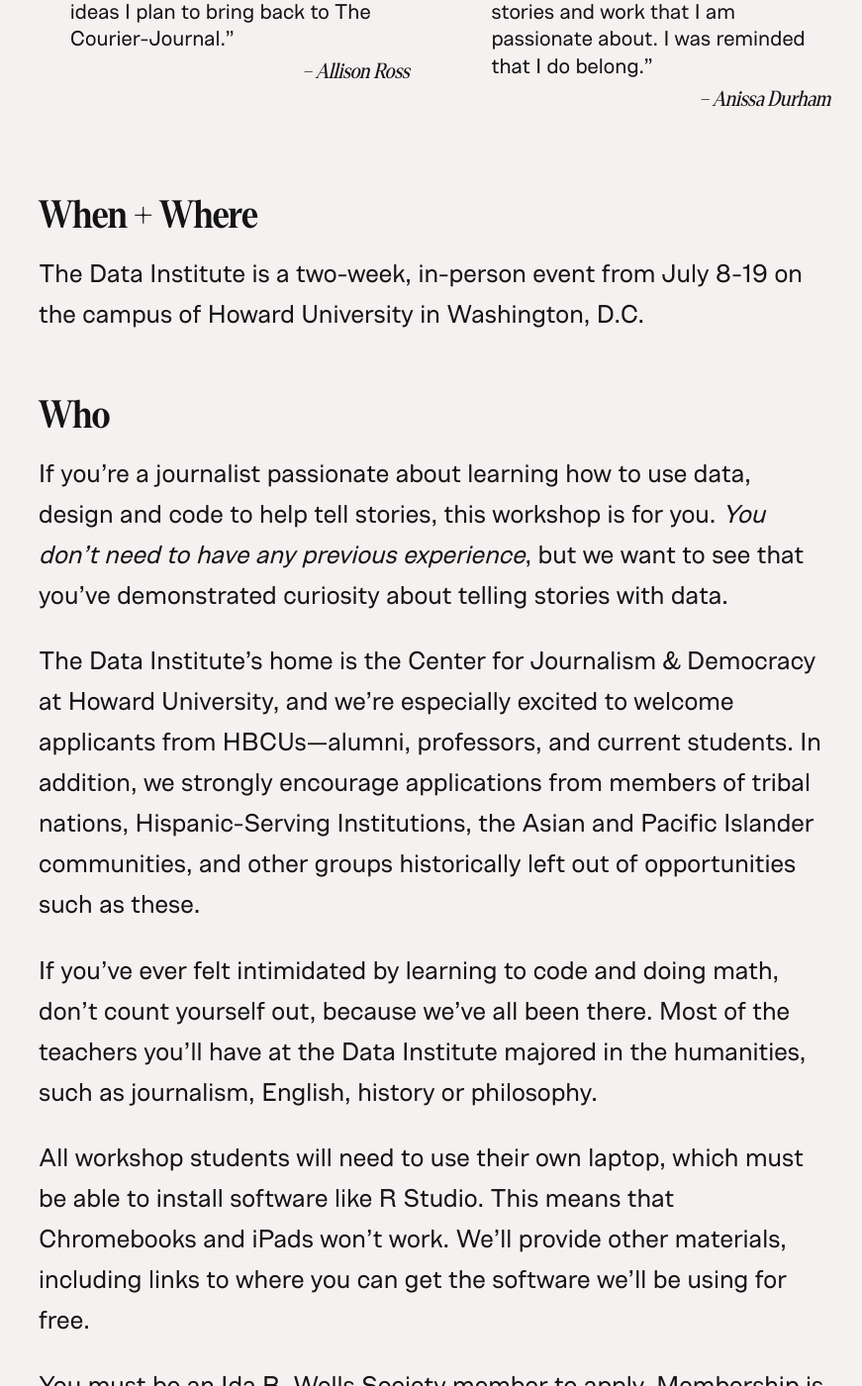
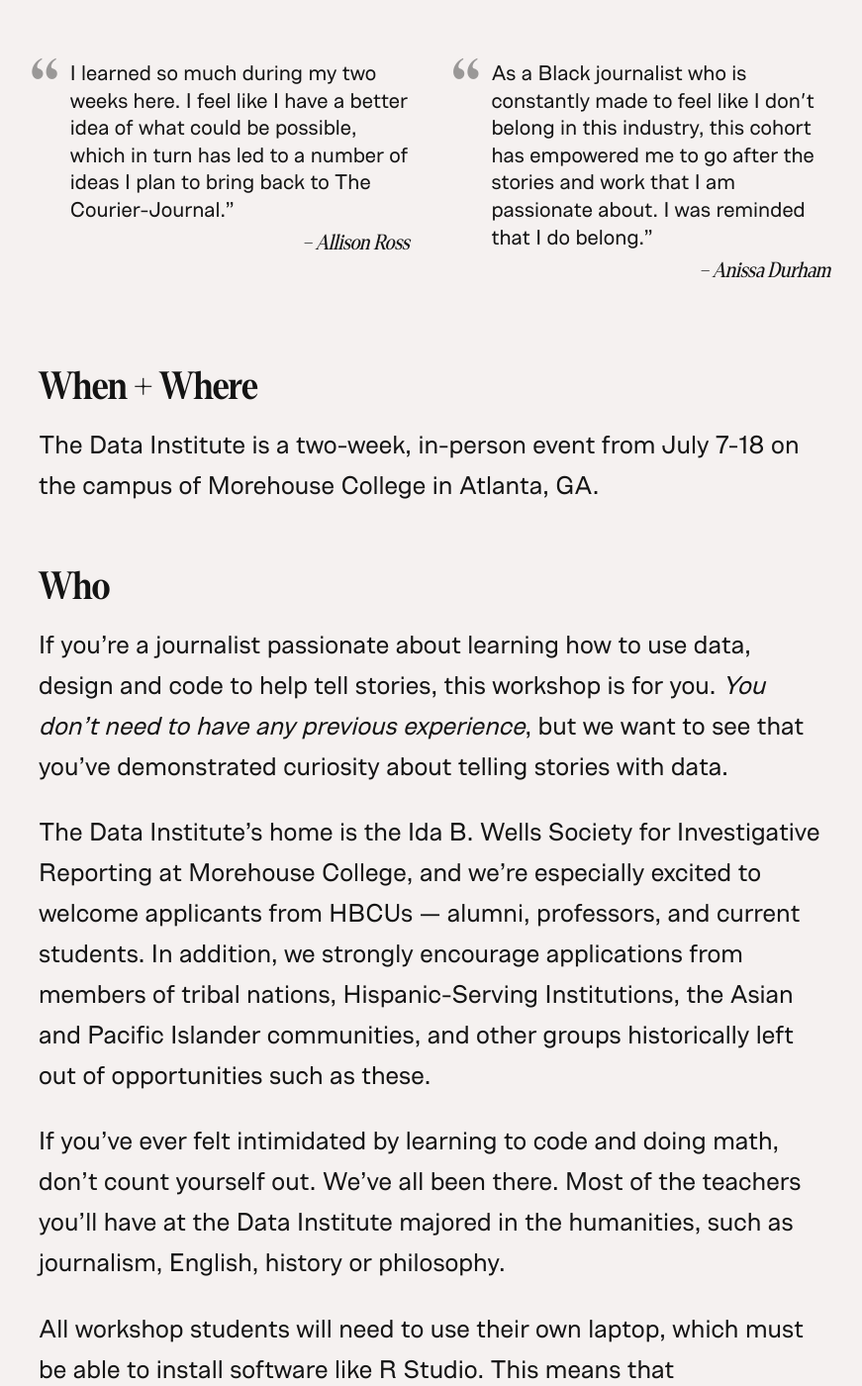
Before and after one commit to OpenNews/datainstitute-website, a Jekyll site: the page built from homepage.md, in a window 1280 px wide and 1400 px high, scrolled down 3649 px. Shown: the whole window at 99% size, without its empty margins (201-1072 px from the left). Built offline with Jekyll 4.4.1, drawn with Linux system fonts in a browser that asks for light colours; some of the changed text lies outside the part shown.

Commit message:
2025 updates

```diff
--- a/_layouts/layout.html
+++ b/_layouts/layout.html
@@ -45,8 +45,8 @@
                     <li><a href="/#who">Who</a></li>
                     <li><a href="/#free">It's Free</a></li>
                     <li><a href="/#faq">FAQ</a></li>
-                    <li><a href="/2024/">Class of 2024</a></li>
-                    <!--<li><a href="/apply">Apply now</a></li>-->
+                    <!-- <li><a href="/2024/">Class of 2024</a></li> -->
+                    <li><a href="/apply">Apply now</a></li>
                     {% else %}
                     <li><a href="/">&larr;&nbsp;Home</a></li>
                     {% endif %}
--- a/homepage.md
+++ b/homepage.md
@@ -1,16 +1,16 @@
 ---
 section: homepage
 permalink: /
-title: The Data Institute 2024
+title: The Data Institute 2025
 ---
 
 <div class="page-intro">
-     <p class="big-type">This free, intensive workshop teaches journalists how&nbsp;to&nbsp;use data, design and code. This year&rsquo;s Data Institute will be in person from July 8-19. <a href="/2024/">Meet the class of 2024</a>!</p>
+     <p class="big-type">This free, intensive workshop teaches journalists how&nbsp;to&nbsp;use data, design and code. This year&rsquo;s Data Institute will be in person from July 7-18. Applications open April 11!<a href="/2025/">Meet the class of 2025</a>!</p>
 
       <div class="sub-nav">
-        <!--<p><span>Applications are now closed. Congratulations to the <a href="/2024/">class of 2024</a>!</span></p>-->
-        <!--<p>The application deadline is April 25.
-        <span><a href="/apply/" class="button">Apply now! &rarr;</a></span></p>-->
+        <!--<p><span>Applications are now closed. Congratulations to the <a href="/2025/">class of 2025</a>!</span></p>-->
+        <p>The application deadline is April 25.
+         <span><a href="/apply/" class="button">Apply now! &rarr;</a></span></p>
         <p>Questions? Check our <a href="#faq">FAQ</a> or email <a href="mailto:team@cjddatainstitute.org">team@cjddatainstitute.org</a>.</p>
     </div>
 </div>
@@ -82,7 +82,7 @@ Meet the [class of 2023](/2023/#class), <a href="https://projects.propublica.org
 
 ## When + Where
 
-The Data Institute is a two-week, in-person event from July 8-19 on the campus of Howard University in Washington, D.C.
+The Data Institute is a two-week, in-person event from July 7-18 on the campus of Morehouse College in Atlanta, GA.
 
 
 <span id="who"></span>
@@ -91,9 +91,9 @@ The Data Institute is a two-week, in-person event from July 8-19 on the campus o
 
 If you’re a journalist passionate about learning how to use data, design and code to help tell stories, this workshop is for you. _You don’t need to have any previous experience_, but we want to see that you’ve demonstrated curiosity about telling stories with data.
 
-The Data Institute’s home is the Center for Journalism & Democracy at Howard University, and we’re especially excited to welcome applicants from HBCUs—alumni, professors, and current students. In addition, we strongly encourage applications from members of tribal nations, Hispanic-Serving Institutions, the Asian and Pacific Islander communities, and other groups historically left out of opportunities such as these.
+The Data Institute’s home is the Ida B. Wells Society for Investigative Reporting at Morehouse College, and we’re especially excited to welcome applicants from HBCUs — alumni, professors, and current students. In addition, we strongly encourage applications from members of tribal nations, Hispanic-Serving Institutions, the Asian and Pacific Islander communities, and other groups historically left out of opportunities such as these.
 
-If you’ve ever felt intimidated by learning to code and doing math, don’t count yourself out, because we’ve all been there. Most of the teachers you’ll have at the Data Institute majored in the humanities, such as journalism, English, history or philosophy.
+If you’ve ever felt intimidated by learning to code and doing math, don’t count yourself out. We’ve all been there. Most of the teachers you’ll have at the Data Institute majored in the humanities, such as journalism, English, history or philosophy.
 
 All workshop students will need to use their own laptop, which must be able to install software like R Studio. This means that Chromebooks and iPads won’t work. We’ll provide other materials, including links to where you can get the software we’ll be using for free.
 
@@ -111,7 +111,7 @@ We'll update this site with more details and the application on May 10. You can
 
 ## It's Free
 
-The Data Institute is completely free to attend. We will cover roundtrip travel costs to Washington, D.C., and provide lodging on the campus at Howard University. We’ll also provide lunch and snacks every day of the Institute.
+The Data Institute is completely free to attend. We will cover roundtrip travel costs to Atlanta, GA and provide lodging. We’ll also provide lunch and snacks every day of the Institute.
 
 In addition, every participant will receive a $1,000 stipend to supplement other needs or replace lost income while participating in the program.
 
@@ -146,7 +146,7 @@ Yes!
 
 **What will the hours be? Will I need to take off work?**
 
-The Data Institute will run all day on weekdays between July 8 to July 19. We will also have a welcome dinner the evening of July 7, where we'll make sure everyone's laptop is set up for classwork. There will be assignments and project work that will likely occupy some of your evenings and weekends—we’re going to pack a lot of information into these two weeks, so applicants must be able to dedicate the entire time to the program. If this poses a financial burden that would make you unable to attend the workshop, we hope the $1,000 stipend for each participant helps mitigate that issue.
+The Data Institute will run all day on weekdays between July 7 to July 18. We will also have a welcome dinner where we'll make sure everyone's laptop is set up for classwork. There will be assignments and project work that will likely occupy some of your evenings and weekends — we’re going to pack a lot of information into these two weeks, so applicants must be able to dedicate the entire time to the program. If this poses a financial burden that would make you unable to attend the workshop, we hope the $1,000 stipend for each participant helps mitigate that issue.
 
 **Can I attend the Data Institute online?**
 
```
Also changed, not shown: other parts of homepage.md (+2 -2 lines), apply.md (+5 -3 lines).
